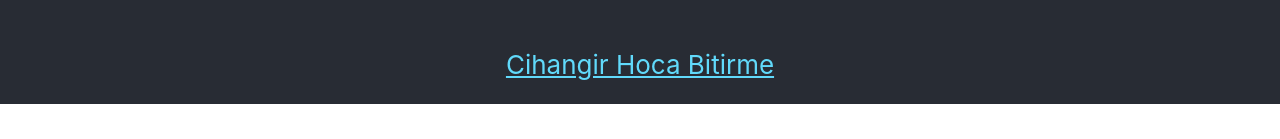
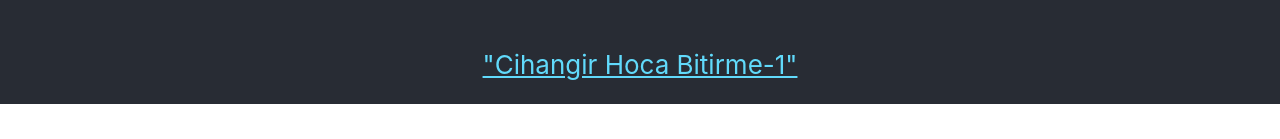
Before and after one commit to gurdalc19/bitirme, a React (Create React App) app: page / in a window 1280 px wide. Shown: the part 296-435 px from the top of the page. Built offline with nearby package versions, Linux system fonts and the light colour scheme.

Commit message:
Update App.js

```diff
--- a/src/App.js
+++ b/src/App.js
@@ -13,7 +13,7 @@ function App() {
           target="_blank"
           rel="noopener noreferrer"
         >
-          Cihangir Hoca Bitirme
+          "Cihangir Hoca Bitirme-1"
         </a>
       </header>
     </div>
```
